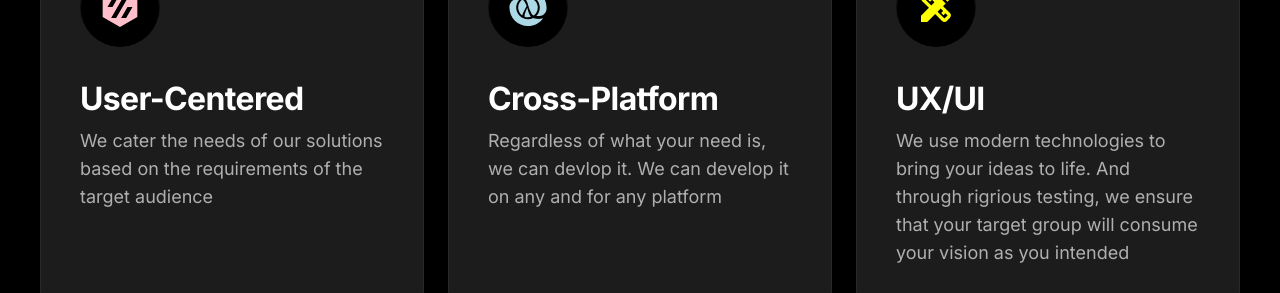
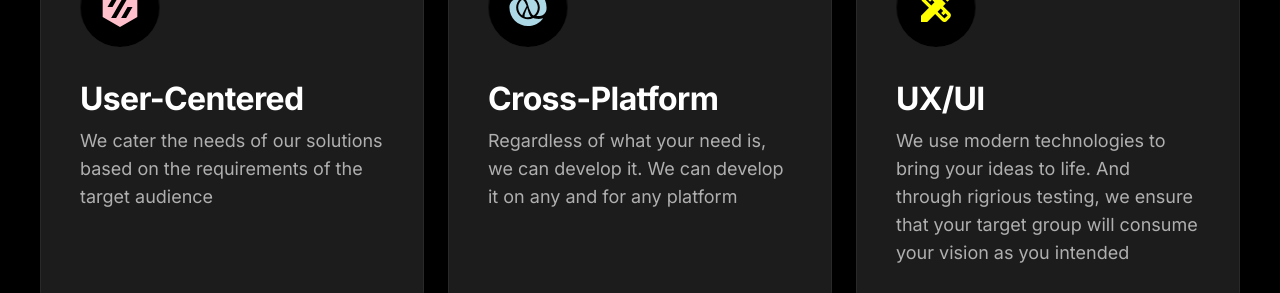
Before and after one commit to Hamzamq4/Web-Development, a React (Vite) app in the folder client/: page / in a window 1280 px wide. Shown: the part 1360-1653 px from the top of the page. Built offline with nearby package versions, Linux system fonts and the light colour scheme; no server answers.

Commit message:
Small corrections

```diff
--- a/client/pages/About.jsx
+++ b/client/pages/About.jsx
@@ -175,7 +175,7 @@ function About() {
                   <div className="mt-4 mb-7">
                     <div className="text-[16px] font-[400] leading-[24px] block">
                       {" "}
-                      Spy Run was devloped to be a tool used to help kids with
+                      Spy Run was developed to be a tool used to help kids with
                       Auditory Processing Disorder, as part of their training
                       program.
                     </div>
--- a/client/pages/homepageSections/Services.jsx
+++ b/client/pages/homepageSections/Services.jsx
@@ -30,7 +30,7 @@ function Services() {
       image: <DiClojureAlt size={60} color="lightblue" />,
       title: "Cross-Platform",
       content:
-        "Regardless of what your need is, we can devlop it. We can develop it on any and for any platform",
+        "Regardless of what your need is, we can develop it. We can develop it on any and for any platform",
       animation: {
         initial: { opacity: 0, y: 30 },
         animate: { opacity: 1, y: 0 },
```
